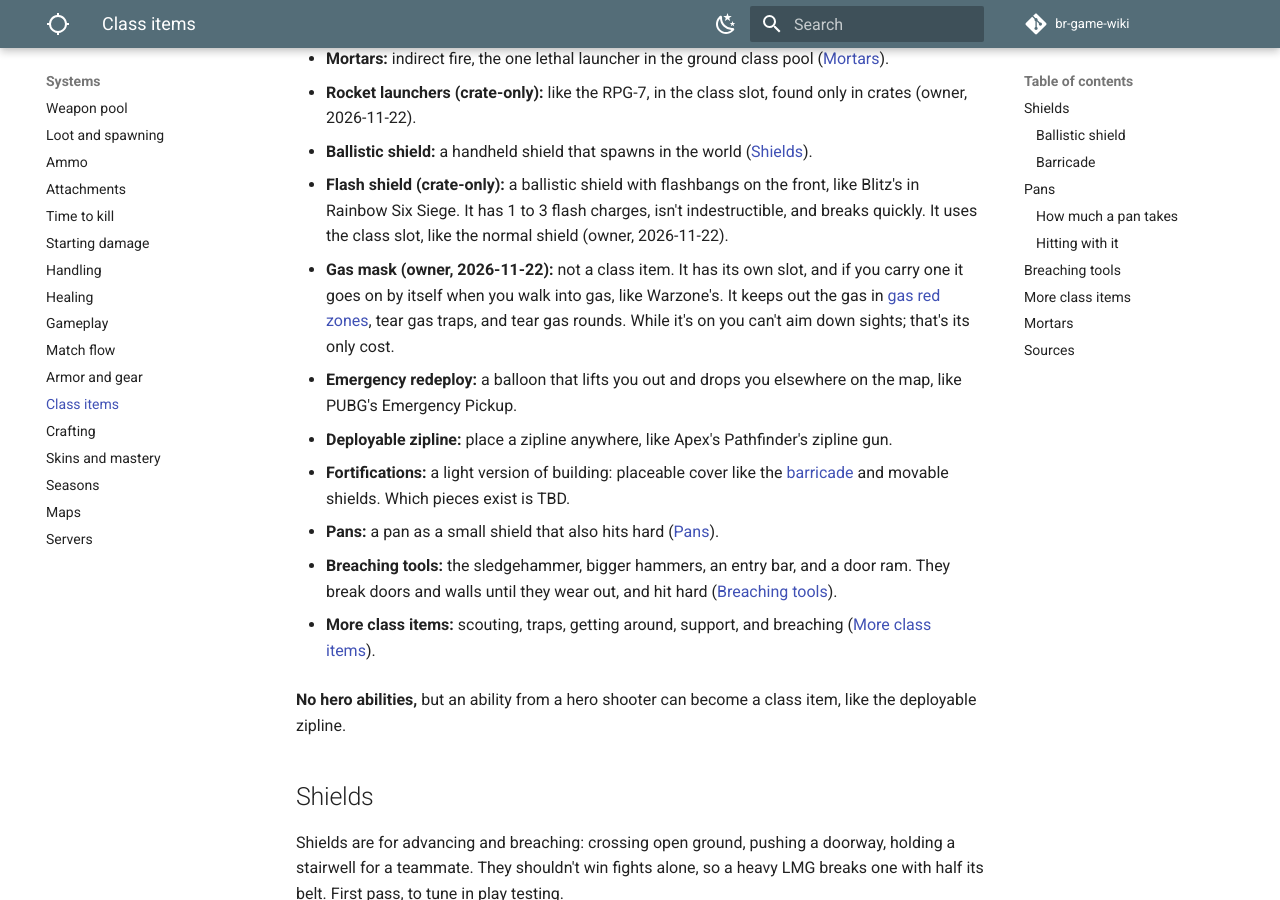
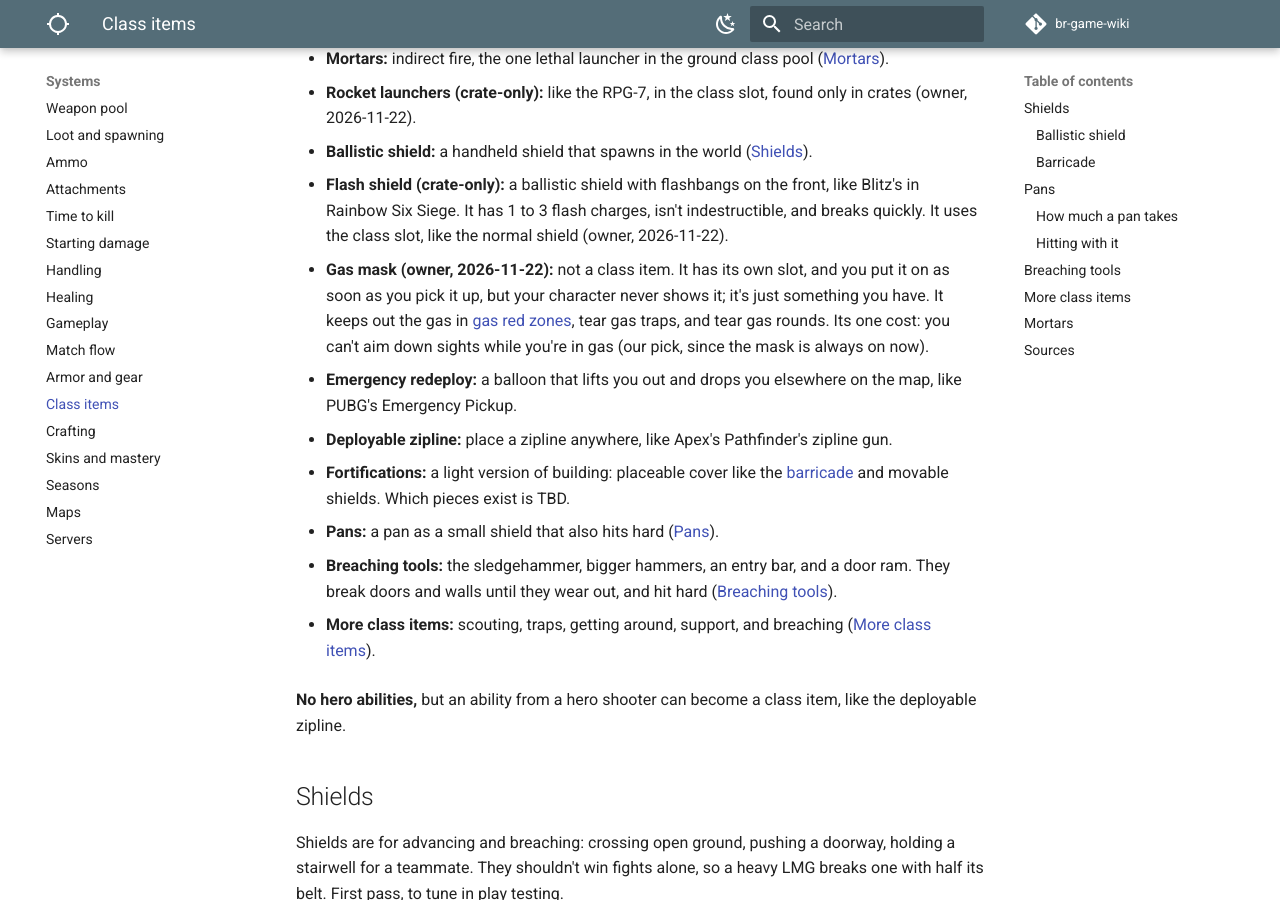
Before and after one commit to DerrickSpartan1/br-game-wiki, an MkDocs documentation site: the page built from docs/systems/class-items.md, in a window 1280 px wide and 900 px high, scrolled down 620 px. Built offline with MkDocs 1.6.1 and Material for MkDocs 9.7.7, drawn with Linux system fonts in a browser that asks for light colours; comment, search, counter and statistics services are not loaded.

Commit message:
Gas mask: worn on pickup, never shown on the character
Co-Authored-By: Claude Opus 5.5 <noreply@anthropic.com>
Claude-Session: https://claude.ai/code/session_01LAp2s4euUjj6HZthupXLj4

```diff
--- a/docs/systems/class-items.md
+++ b/docs/systems/class-items.md
@@ -14,7 +14,7 @@ A 4th slot holds class items: limited-use gadgets found randomly as loot during
 - **Rocket launchers (crate-only):** like the RPG-7, in the class slot, found only in crates (owner, 2026-11-22).
 - **Ballistic shield:** a handheld shield that spawns in the world ([Shields](#shields)).
 - **Flash shield (crate-only):** a ballistic shield with flashbangs on the front, like Blitz's in Rainbow Six Siege. It has 1 to 3 flash charges, isn't indestructible, and breaks quickly. It uses the class slot, like the normal shield (owner, 2026-11-22).
-- **Gas mask (owner, 2026-11-22):** not a class item. It has its own slot, and if you carry one it goes on by itself when you walk into gas, like Warzone's. It keeps out the gas in [gas red zones](match-flow.md#red-zones), tear gas traps, and tear gas rounds. While it's on you can't aim down sights; that's its only cost.
+- **Gas mask (owner, 2026-11-22):** not a class item. It has its own slot, and you put it on as soon as you pick it up, but your character never shows it; it's just something you have. It keeps out the gas in [gas red zones](match-flow.md#red-zones), tear gas traps, and tear gas rounds. Its one cost: you can't aim down sights while you're in gas (our pick, since the mask is always on now).
 - **Emergency redeploy:** a balloon that lifts you out and drops you elsewhere on the map, like PUBG's Emergency Pickup.
 - **Deployable zipline:** place a zipline anywhere, like Apex's Pathfinder's zipline gun.
 - **Fortifications:** a light version of building: placeable cover like the [barricade](#barricade) and movable shields. Which pieces exist is TBD.
```
Also changed, not shown: docs/planning/changelog.md (+1 -0 lines), docs/planning/decisions.md (+1 -0 lines), docs/planning/to-do.md (+1 -1 lines).
